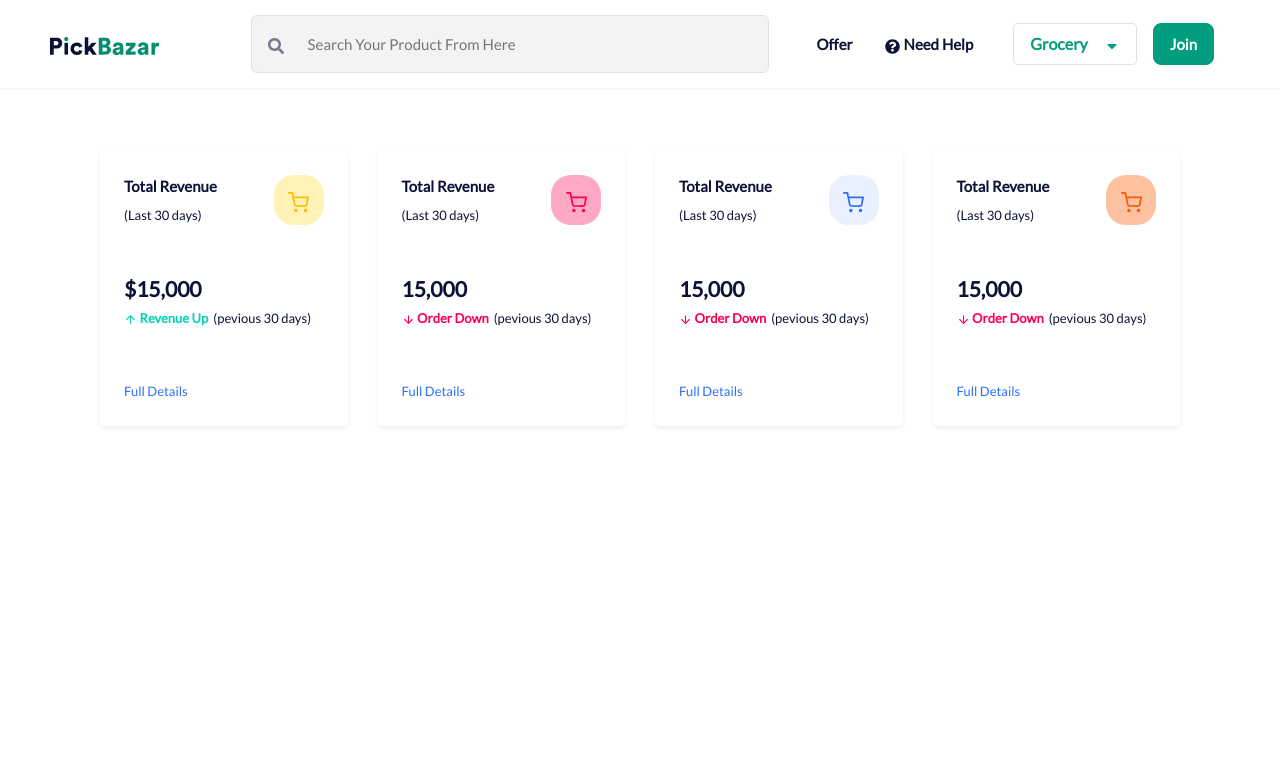
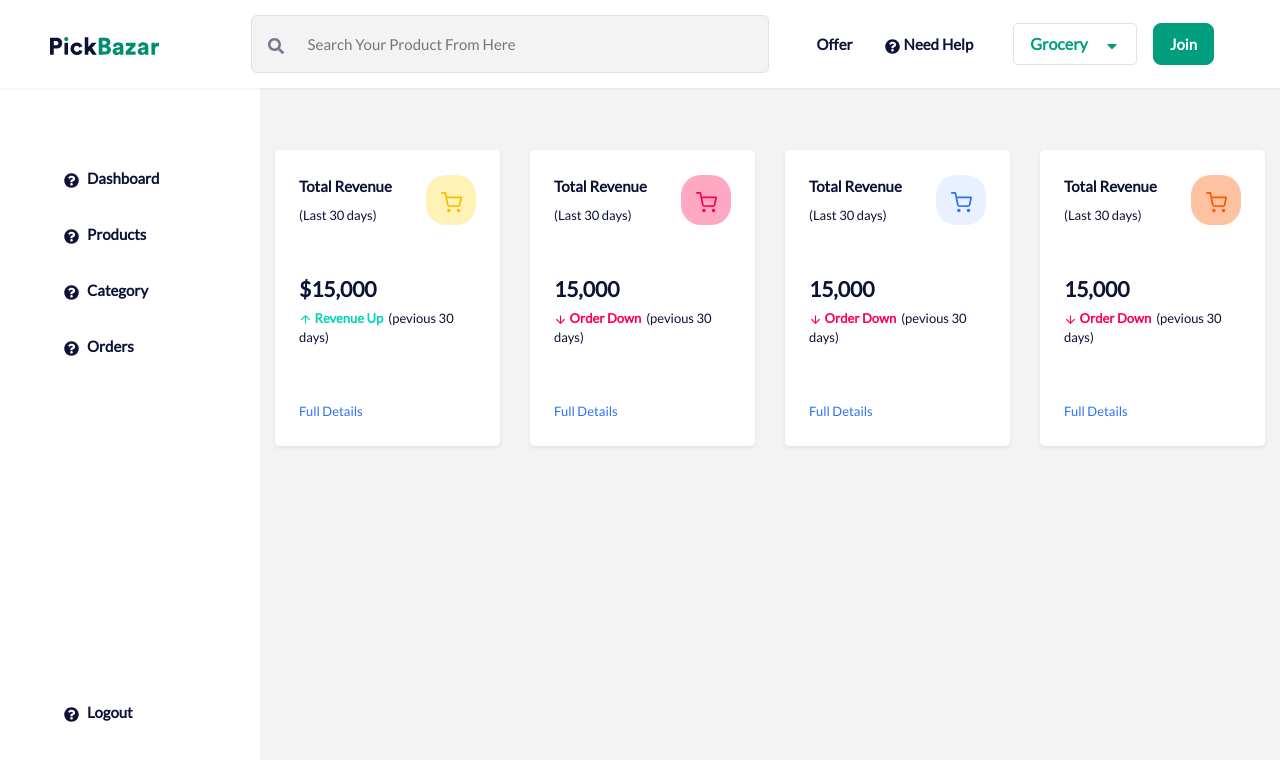
Before and after one commit to supratim50/grocery-store, a Next.js app: page /admin in a window 1280 px wide. Shown: the top 760 px of the page. Built offline with nearby package versions, Linux system fonts and the light colour scheme.

Commit message:
Add admin side nav

```diff
--- a/components/discount/discountSection.js
+++ b/components/discount/discountSection.js
@@ -2,7 +2,7 @@ import DiscountCard from "../cards/discountCard";
 
 const DiscountSection = () => {
   return (
-    <section className="section-py">
+    <section className="section-py background-white">
       <div className="container-fluid">
         <div className="row mx-auto px-0">
           <div className="col-12 col-md-6 col-lg-4">
--- a/components/faq/faqComponent.js
+++ b/components/faq/faqComponent.js
@@ -9,7 +9,11 @@ const FaqComponent = ({ question, answer, classList }) => {
   };
 
   return (
-    <div className={`shadow-sm rounded-lg ${classList ? classList : ""}`}>
+    <div
+      className={`shadow-sm rounded-lg ${
+        classList ? classList : ""
+      } background-white`}
+    >
       <div className="p-4 question d-flex justify-content-between align-items-center">
         <h3 className="paragraph-text color-secondary font-weight-bold mb-0">
           {question}
--- /dev/null
+++ b/components/navbar/adminSideItem.js
@@ -0,0 +1,28 @@
+const AdminSideItem = ({ icon, text, classList }) => {
+  return (
+    <div
+      className={`nav-item p-3 ml-5 paragraph-text color-secondary font-weight-bold d-flex align-items-center ${
+        classList ? classList : ""
+      }`}
+    >
+      <i className={`mr-2`}>{icon}</i> {text}
+      <style jsx>{`
+        .nav-item {
+          border-radius: 30px 0 0 30px;
+          transition: 0.5s;
+          cursor: pointer;
+        }
+        .nav-item:hover {
+          background-color: rgb(243, 243, 243) !important;
+          color: rgb(0, 158, 127) !important;
+        }
+        .active {
+          background-color: rgb(243, 243, 243) !important;
+          color: rgb(0, 158, 127) !important;
+        }
+      `}</style>
+    </div>
+  );
+};
+
+export default AdminSideItem;
--- /dev/null
+++ b/components/navbar/adminSideNav.js
@@ -0,0 +1,37 @@
+import { FaQuestionCircle } from "react-icons/fa";
+import AdminSideItem from "./adminSideItem";
+
+const AdminSideNav = () => {
+  return (
+    <div className="admin-side-nav background-white d-flex flex-column">
+      <div className="top-section-pt section-pb flex-fill d-flex flex-column">
+        {/* nav link */}
+        <AdminSideItem icon={<FaQuestionCircle />} text="Dashboard" />
+        <AdminSideItem icon={<FaQuestionCircle />} text="Products" />
+        <AdminSideItem icon={<FaQuestionCircle />} text="Category" />
+        <AdminSideItem icon={<FaQuestionCircle />} text="Orders" />
+        <AdminSideItem
+          icon={<FaQuestionCircle />}
+          text="Logout"
+          classList="mt-auto"
+        />
+        {/* nav link end */}
+      </div>
+      <style jsx>{`
+        .admin-side-nav {
+          position: fixed !important;
+          width: 260px;
+          height: 100vh;
+        }
+        @media screen and (max-width: 1199px) {
+          .admin-side-nav {
+            opacity: 0;
+            visibility: hidden;
+          }
+        }
+      `}</style>
+    </div>
+  );
+};
+
+export default AdminSideNav;
--- a/components/products/productList.js
+++ b/components/products/productList.js
@@ -86,7 +86,7 @@ const ProductList = () => {
     },
   ];
   return (
-    <section className="section-py background-grey">
+    <section className="section-py">
       <div className="container">
         <ProductLink />
         <div className="row mx-auto section-pt">
--- a/components/profile/profileSection.js
+++ b/components/profile/profileSection.js
@@ -21,7 +21,7 @@ const ProfileSection = () => {
 
   return (
     <>
-      <section className="section-pb top-section-pt">
+      <section className="section-pb top-section-pt background-white">
         <div className="container">
           <h1
             className="font-weight-bold color-secondary mb-4 mb-lg-5 px-3"
--- a/pages/admin.js
+++ b/pages/admin.js
@@ -1,13 +1,15 @@
 import Navbar from "../components/navbar/navbar";
 import AdminCard from "../components/cards/adminCard";
 import { FiShoppingCart } from "react-icons/fi";
+import AdminSideNav from "../components/navbar/adminSideNav";
 
 const Admin = () => {
   return (
     <>
       <Navbar fill />
+      <AdminSideNav />
       <section className="top-section-pt">
-        <div className="container">
+        <div className="content-box">
           <div className="row mx-auto">
             <div className="col-12 col-md-6 col-lg-4 col-xl-3 mt-3 mt-xl-0">
               <AdminCard
@@ -59,6 +61,16 @@ const Admin = () => {
             </div>
           </div>
         </div>
+        <style jsx>{`
+          .content-box {
+            margin-left: 260px;
+          }
+          @media screen and (max-width: 1199px) {
+            .content-box {
+              margin-left: 0;
+            }
+          }
+        `}</style>
       </section>
     </>
   );
--- a/pages/offers.js
+++ b/pages/offers.js
@@ -4,7 +4,7 @@ const Offers = () => {
   return (
     <>
       <Navbar fill />
-      <section className="top-section-pt background-grey">
+      <section className="top-section-pt">
         <div className="offers-zone">
           <div className="row px-0 mx-auto">
             <OffersComponent
--- a/public/assets/css/global.css
+++ b/public/assets/css/global.css
@@ -1,5 +1,8 @@
 * {
   font-family: "Lato";
+}
+body {
+  background-color: rgb(243, 243, 243) !important;
 }
 
 /* ====================== text ========================== */
```
Also changed, not shown: components/carts/cartDrawer.js (+6 -1 lines).
